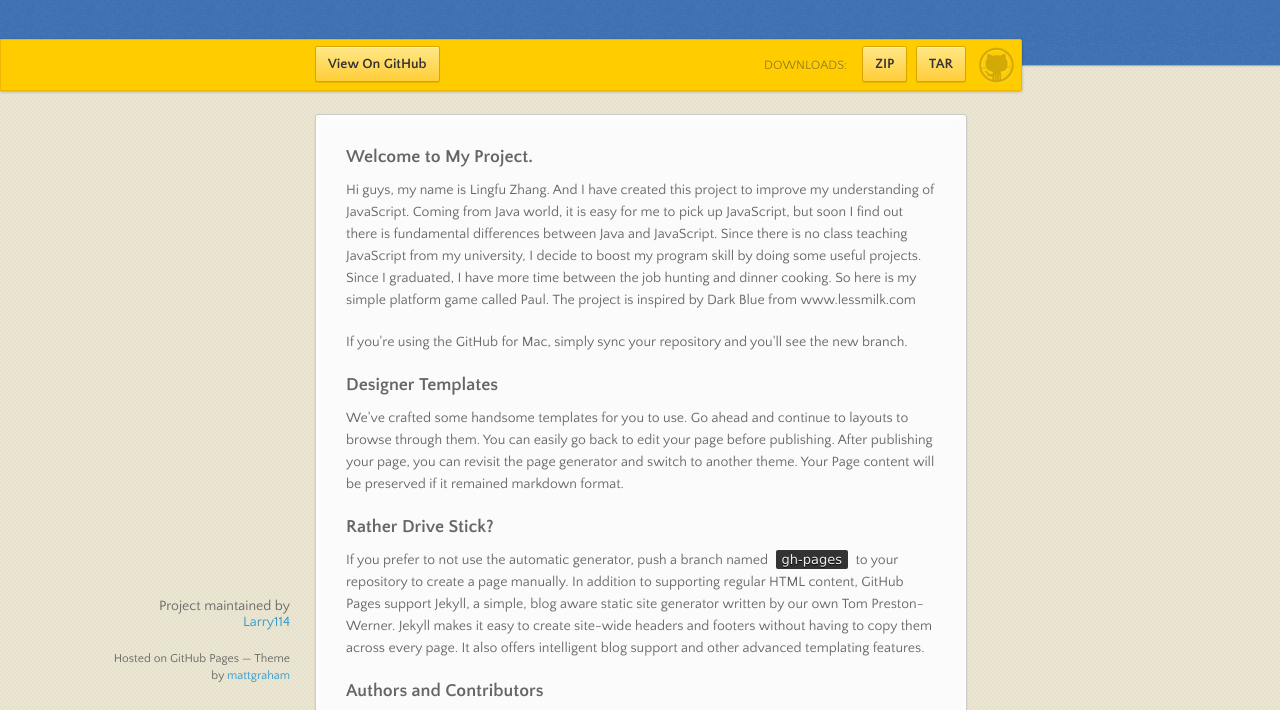
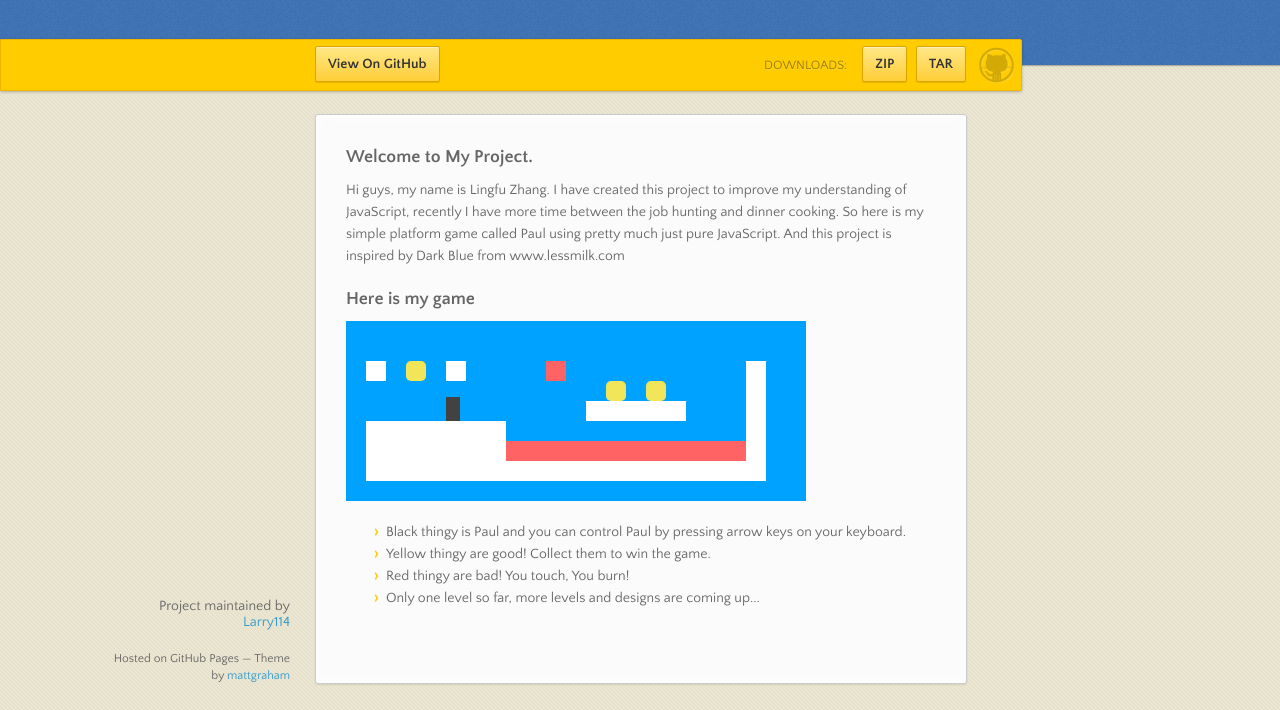
Before and after one commit to LingfuZ/Paul, a plain HTML site: page index.html in a window 1280 px wide. Shown: the part 76-786 px from the top of the page. Drawn offline with nearby package versions, Linux system fonts and the light colour scheme.

Commit message:
add the game and change the content of project page

```diff
--- a/index.html
+++ b/index.html
@@ -42,14 +42,24 @@
         <h3>
 <a id="welcome-to-github-pages" class="anchor" href="#welcome-to-github-pages" aria-hidden="true"><span class="octicon octicon-link"></span></a>Welcome to My Project.</h3>
 
-<p>Hi guys, my name is Lingfu Zhang. And I have created this project to improve my understanding of JavaScript. Coming from Java world, it is easy for me to pick up JavaScript, but soon I find out there is fundamental differences between Java and JavaScript. Since there is no class teaching JavaScript from my university, I decide to boost my program skill by doing some useful projects. Since I graduated, I have more time between the job hunting and dinner cooking. So here is my simple platform game called Paul. The project is inspired by Dark Blue from www.lessmilk.com</p>
+<p>Hi guys, my name is Lingfu Zhang. I have created this project to improve my understanding of JavaScript, recently I have more time between the job hunting and dinner cooking. So here is my simple platform game called Paul using pretty much just pure JavaScript. And this project is inspired by Dark Blue from www.lessmilk.com</p>
 
+<div class="game-wrapper">
+  <h3>Here is my game</h3>
+</div>
+
+<ul>
+  <li>Black thingy is Paul and you can control Paul by pressing arrow keys on your keyboard.</li>
+  <li>Yellow thingy are good! Collect them to win the game.</li>
+  <li>Red thingy are bad! You touch, You burn!</li>
+  <li>Only one level so far, more levels and designs are coming up...</li>
+<ul>
 <!-- <pre><code>$ cd your_repo_root/repo_name
 $ git fetch origin
 $ git checkout gh-pages
 </code></pre> -->
 
-<p>If you're using the GitHub for Mac, simply sync your repository and you'll see the new branch.</p>
+<!-- <p>If you're using the GitHub for Mac, simply sync your repository and you'll see the new branch.</p>
 
 <h3>
 <a id="designer-templates" class="anchor" href="#designer-templates" aria-hidden="true"><span class="octicon octicon-link"></span></a>Designer Templates</h3>
@@ -64,12 +74,12 @@ $ git checkout gh-pages
 <h3>
 <a id="authors-and-contributors" class="anchor" href="#authors-and-contributors" aria-hidden="true"><span class="octicon octicon-link"></span></a>Authors and Contributors</h3>
 
-<p>You can <a href="https://github.com/blog/821" class="user-mention">@mention</a> a GitHub username to generate a link to their profile. The resulting <code>&lt;a&gt;</code> element will link to the contributor's GitHub Profile. For example: In 2007, Chris Wanstrath (<a href="https://github.com/defunkt" class="user-mention">@defunkt</a>), PJ Hyett (<a href="https://github.com/pjhyett" class="user-mention">@pjhyett</a>), and Tom Preston-Werner (<a href="https://github.com/mojombo" class="user-mention">@mojombo</a>) founded GitHub.</p>
+<p>You can <a href="https://github.com/blog/821" class="user-mention">@mention</a> a GitHub username to generate a link to their profile. The resulting <code>&lt;a&gt;</code> element will link to the contributor's GitHub Profile. For example: In 2007, Chris Wanstrath (<a href="https://github.com/defunkt" class="user-mention">@defunkt</a>), PJ Hyett (<a href="https://github.com/pjhyett" class="user-mention">@pjhyett</a>), and Tom Preston-Werner (<a href="https://github.com/mojombo" class="user-mention">@mojombo</a>) founded GitHub.</p> -->
 
-<h3>
+<!-- <h3>
 <a id="support-or-contact" class="anchor" href="#support-or-contact" aria-hidden="true"><span class="octicon octicon-link"></span></a>Support or Contact</h3>
 
-<p>Having trouble with Pages? Check out the documentation at <a href="https://help.github.com/pages">https://help.github.com/pages</a> or contact <a href="mailto:support@github.com">support@github.com</a> and we’ll help you sort it out.</p>
+<p>Having trouble with Pages? Check out the documentation at <a href="https://help.github.com/pages">https://help.github.com/pages</a> or contact <a href="mailto:support@github.com">support@github.com</a> and we’ll help you sort it out.</p> -->
       </section>
       <footer>
         <p>Project maintained by <a href="https://github.com/Larry114">Larry114</a></p>
--- a/javascripts/game.js
+++ b/javascripts/game.js
@@ -63,6 +63,7 @@ function Level(plan) {
 *                 or null
 */
 Level.prototype.collideWith = function (position, size) {
+
   var top = Math.ceil(position.y + size.y);
   var bottom = Math.floor(position.y);
   var left = Math.floor(position.x);
@@ -88,7 +89,7 @@ Level.prototype.collideWith = function (position, size) {
       }
     }
   }
-  // return result;
+
 }
 
 /**
@@ -529,7 +530,8 @@ function resetGame(plan, view, ViewEngine) {
 function startGame(plan, ViewEngine) {
 
   var level = new Level(plan);
-  var view = new ViewEngine(document.body, level);
+  var parent = document.body.getElementsByClassName('game-wrapper')[0];
+  var view = new ViewEngine(parent, level);
   enableGameplay(function (step) {
 
     level.enableActors(step, pressedKeys);
--- a/javascripts/runGame.js
+++ b/javascripts/runGame.js
@@ -5,8 +5,8 @@ var simpleLevelPlan = [
 " x $ x            - x  ",
 "             $ $    x  ",
 "     @      xxxxx   x  ",
-"xxxxxxxx            x  ",
-"xxxxxxxx!!!!!!!!!!!!x  ",
+" xxxxxxx            x  ",
+" xxxxxxx!!!!!!!!!!!!x  ",
 " xxxxxxxxxxxxxxxxxxxx  ",
 "                       "
 ];
--- a/stylesheets/styles.css
+++ b/stylesheets/styles.css
@@ -630,11 +630,11 @@ th {
 td {
   text-align: left;
   padding: 5px 10px;
-  border-bottom: 1px solid #e5e5e5;
-  border-right: 1px solid #ffcc00;
+  /*border-bottom: 1px solid #e5e5e5;*/
+  /*border-right: 1px solid #ffcc00;*/
 }
 td:first-child {
-  border-left: 1px solid #ffcc00;
+  /*border-left: 1px solid #ffcc00;*/
 }
 
 hr {
```
